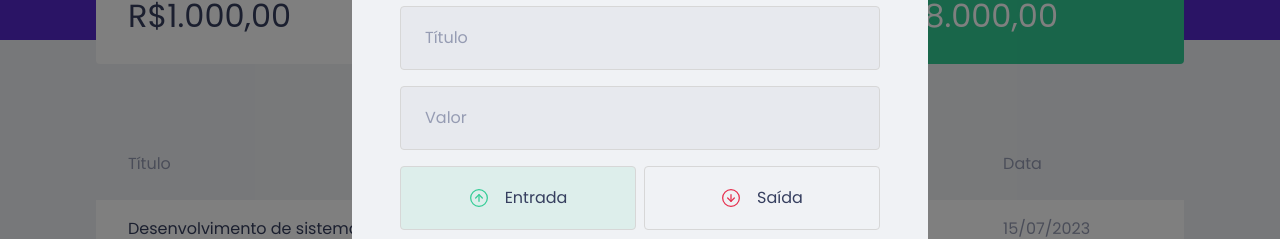
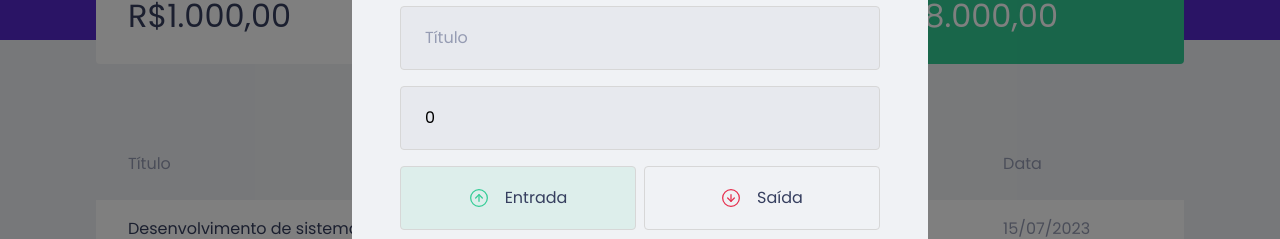
Before and after one commit to EngJao89/dtmoney, a React (Create React App) app: page / in a window 1280 px wide. Both pictures are taken after a click on the button "Nova Transação". Shown: the part 232-471 px from the top of the page. Built offline with nearby package versions, Linux system fonts and the light colour scheme; no server answers; what miragejs would draw is missing.

Commit message:
feat(dm17-submit-form): implementa envio de dados do formulário

```diff
--- a/src/components/NewTransactionModal/index.tsx
+++ b/src/components/NewTransactionModal/index.tsx
@@ -1,4 +1,4 @@
-import { useState } from 'react';
+import { FormEvent, useState } from 'react';
 import Modal from 'react-modal';
 import incomeImg from '../../assets/income.svg';
 import outcomeImg from '../../assets/outcome.svg';
@@ -12,7 +12,22 @@
 }
 
 export function NewTransactionModal({isOpen, onRequestClose}: NewTransactionProps){
+  const [title,setTitle] = useState('');
+  const [value, setValue] = useState(0);
+  const [category, setCategory] = useState('');
   const [type, setType] = useState('deposit');
+
+  function handleCreateNewTransaction(event: FormEvent){
+    event.preventDefault();
+
+    console.log({
+      title,
+      value,
+      category,
+      type,
+    });
+
+  }
 
   return (
   <Modal
@@ -29,16 +44,20 @@
       <img src={closeImg} alt="Fechar Modal"/>
     </button>
 
-    <Container>
+    <Container onSubmit={handleCreateNewTransaction}>
     <h2>Cadastrar Transação</h2>
 
     <input
     placeholder="Título"
+    value={title}
+    onChange={event => setTitle(event.target.value)}
     />
 
     <input
       type="number"
       placeholder="Valor"
+      value={value}
+      onChange={event => setValue(Number(event.target.value))}
     />
 
     <TransactionTypeContainer>
@@ -65,9 +84,13 @@
 
     <input
       placeholder="Categoria"
+      value={category}
+      onChange={event => setCategory(event.target.value)}
     />
 
-    <button type="submit">Cadastrar</button>
+    <button type="submit">
+      Cadastrar
+    </button>
     </Container>
   </Modal>
   )
```
